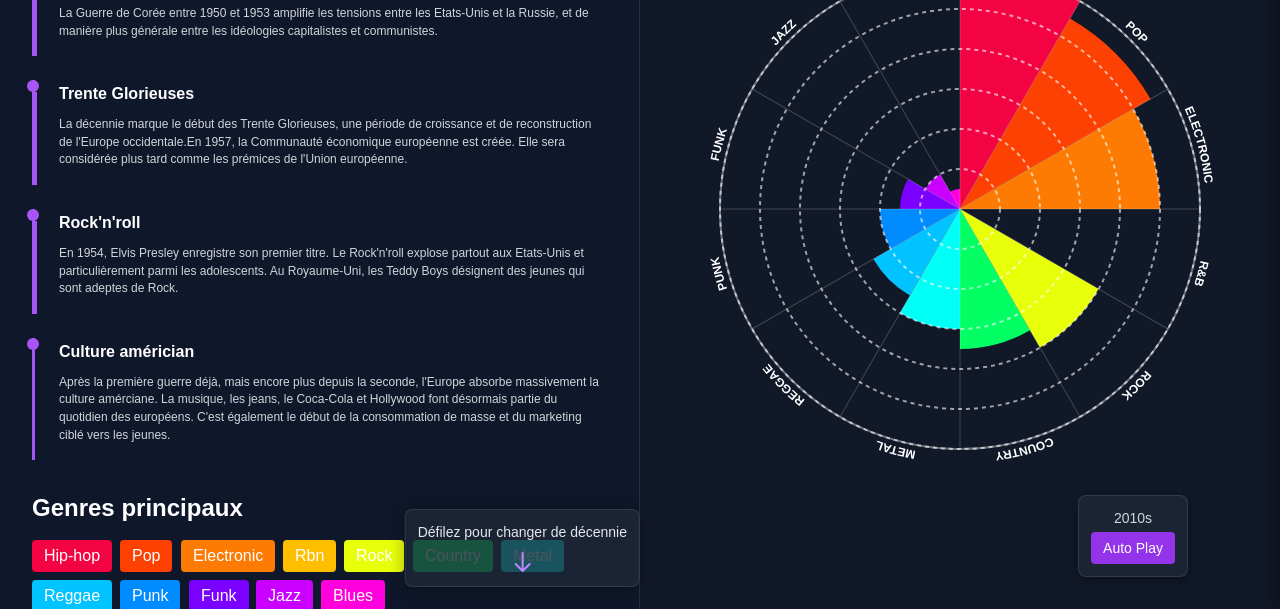
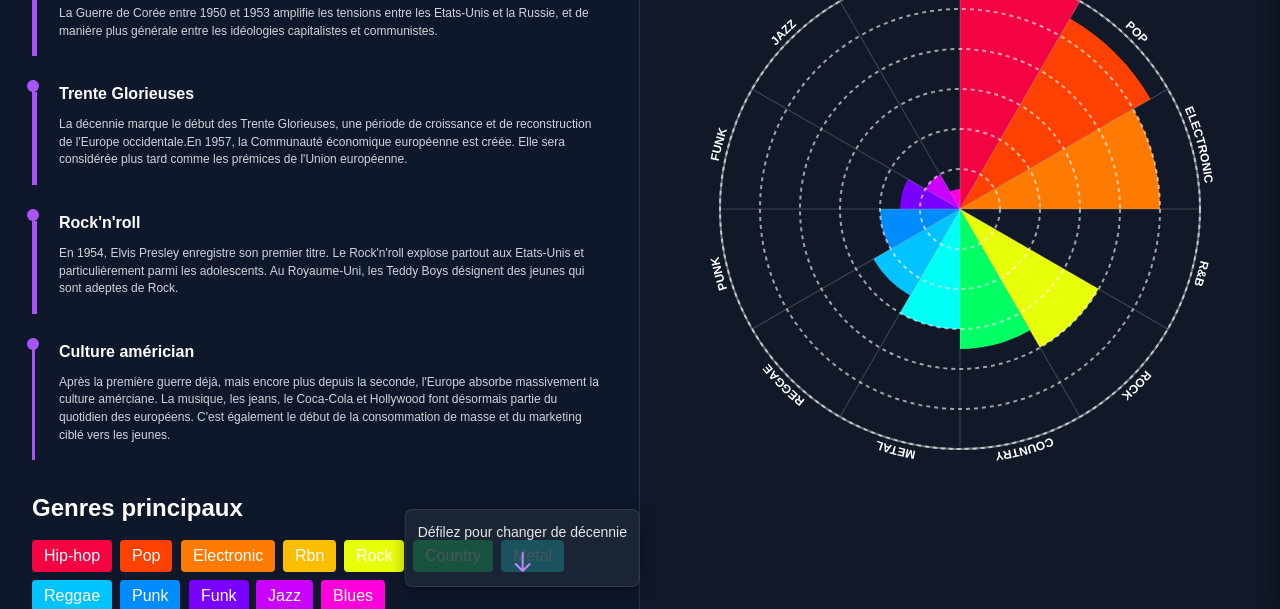
Before and after one commit to joma0/visualdon-musicproject, a website built with Vite: page index.html in a window 1280 px wide. Shown: the part 191-800 px from the top of the page. Built offline with nearby package versions, Linux system fonts and the light colour scheme.

Commit message:
Retirer l'autoplay

```diff
--- a/index.html
+++ b/index.html
@@ -48,7 +48,7 @@
             </div>
           </div><!-- Contrôles repositionnés et redimensionnés -->
           <div
-            class="controls fixed bottom-8 right-8 bg-gray-800/80 backdrop-blur p-3 rounded-lg max-w-xs"
+
           >
             <!-- Slider de 1 à 11 -->
             <input
@@ -59,15 +59,16 @@
               value="11"
               class="w-full mb-1"
             />
+
             <!-- Affichage optionnel de la décennie actuelle -->
-            <div id="decade-label" class="text-center text-gray-300 text-sm mb-1">
+            <!-- <div id="decade-label" class="text-center text-gray-300 text-sm mb-1">-->
               <!-- Mis à jour par ton JS via l'événement 'input' -->
-            </div>            <button
+            <!-- </div>            <button
               id="auto-play"
               class="bg-purple-600 hover:bg-purple-700 hover:shadow-lg hover:scale-105 transition-all px-3 py-1.5 rounded text-sm"
             >
               Auto Play
-            </button>
+            </button>-->
           </div>
         </div>
       </section>
```
